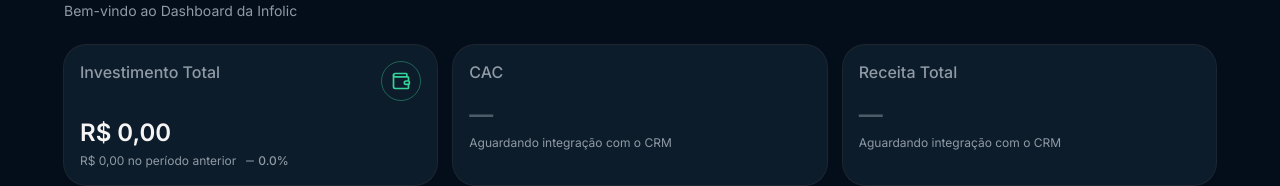
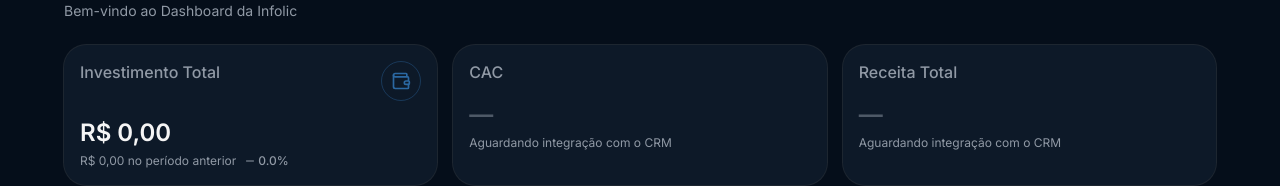
Before and after one commit to ingrid-ester/dashboard-infolic, a Next.js app: page / in a window 1280 px wide. Shown: the part 287-473 px from the top of the page. Built offline with nearby package versions, Linux system fonts and the light colour scheme; no server answers; the database is empty.

Commit message:
Apply Infolic's brand palette (azul claro #2B68A2, azul escuro #174888, verde #C9D20F)
Background/cards/sidebar now use the dark blue hue, primary (nav
highlights, positive-change color) is the brand green, and metric card
icon badges use the lighter blue as an accent.

```diff
--- a/src/app/globals.css
+++ b/src/app/globals.css
@@ -48,38 +48,39 @@
 }
 
 :root {
-  --background: oklch(0.16 0.03 250);
+  /* Client brand palette: azul claro #2B68A2, azul escuro #174888, verde #C9D20F */
+  --background: oklch(0.16 0.03 256);
   --foreground: oklch(0.97 0 0);
-  --card: oklch(0.22 0.035 250);
+  --card: oklch(0.21 0.035 256);
   --card-foreground: oklch(0.97 0 0);
-  --popover: oklch(0.24 0.035 250);
+  --popover: oklch(0.23 0.035 256);
   --popover-foreground: oklch(0.97 0 0);
-  --primary: oklch(0.773 0.153 163.223);
-  --primary-foreground: oklch(0.15 0.03 250);
-  --secondary: oklch(0.28 0.035 250);
+  --primary: oklch(0.829 0.183 112.873);
+  --primary-foreground: oklch(0.18 0.03 256);
+  --secondary: oklch(0.28 0.035 256);
   --secondary-foreground: oklch(0.97 0 0);
-  --muted: oklch(0.26 0.03 250);
-  --muted-foreground: oklch(0.68 0.02 250);
-  --accent: oklch(0.28 0.035 250);
+  --muted: oklch(0.26 0.03 256);
+  --muted-foreground: oklch(0.68 0.02 256);
+  --accent: oklch(0.506 0.112 250.058);
   --accent-foreground: oklch(0.97 0 0);
   --destructive: oklch(0.65 0.2 25);
   --border: oklch(1 0 0 / 10%);
   --input: oklch(1 0 0 / 12%);
-  --ring: oklch(0.773 0.153 163.223 / 50%);
-  --chart-1: oklch(0.773 0.153 163.223);
-  --chart-2: oklch(0.75 0.14 220);
-  --chart-3: oklch(0.6 0.02 250);
-  --chart-4: oklch(0.45 0.02 250);
-  --chart-5: oklch(0.32 0.02 250);
+  --ring: oklch(0.829 0.183 112.873 / 50%);
+  --chart-1: oklch(0.829 0.183 112.873);
+  --chart-2: oklch(0.506 0.112 250.058);
+  --chart-3: oklch(0.6 0.02 256);
+  --chart-4: oklch(0.45 0.02 256);
+  --chart-5: oklch(0.32 0.02 256);
   --radius: 1rem;
-  --sidebar: oklch(0.12 0.03 250);
+  --sidebar: oklch(0.12 0.03 256);
   --sidebar-foreground: oklch(0.97 0 0);
-  --sidebar-primary: oklch(0.773 0.153 163.223);
-  --sidebar-primary-foreground: oklch(0.15 0.03 250);
-  --sidebar-accent: oklch(0.24 0.035 250);
+  --sidebar-primary: oklch(0.829 0.183 112.873);
+  --sidebar-primary-foreground: oklch(0.18 0.03 256);
+  --sidebar-accent: oklch(0.24 0.035 256);
   --sidebar-accent-foreground: oklch(0.97 0 0);
   --sidebar-border: oklch(1 0 0 / 8%);
-  --sidebar-ring: oklch(0.773 0.153 163.223 / 50%);
+  --sidebar-ring: oklch(0.829 0.183 112.873 / 50%);
 }
 
 @layer base {
--- a/src/components/dashboard/metric-card.tsx
+++ b/src/components/dashboard/metric-card.tsx
@@ -20,7 +20,7 @@ const defaultFormat = (value: number) => value.toLocaleString("pt-BR");
 
 function IconBadge({ icon: Icon }: { icon: LucideIcon }) {
   return (
-    <div className="flex size-10 items-center justify-center rounded-full border border-primary/40 text-primary">
+    <div className="flex size-10 items-center justify-center rounded-full border border-accent/40 text-accent">
       <Icon className="size-5" />
     </div>
   );
```
